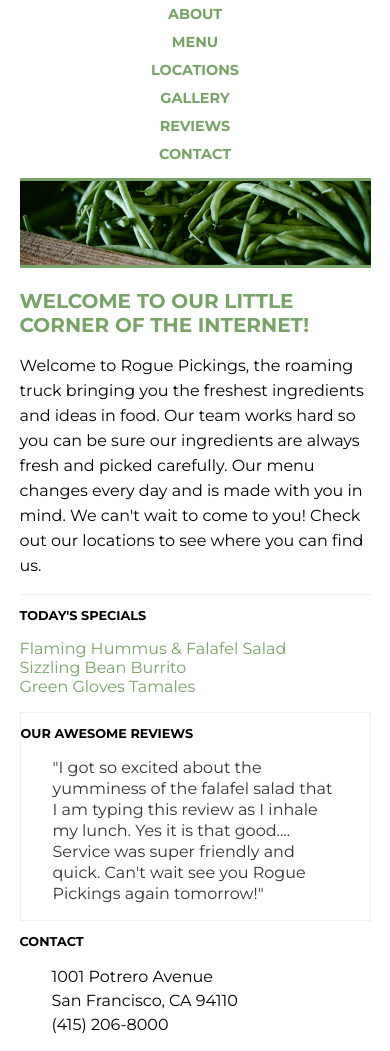
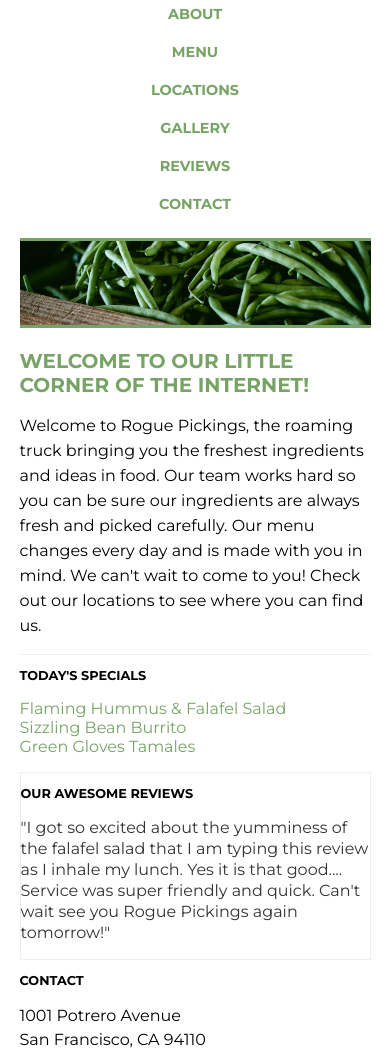
Before and after one commit to Chad-J-B/206-rogue_pickings, a plain HTML site: page index.html in a window 390 px wide. Shown: the part 42-1093 px from the top of the page. Drawn offline with Linux system fonts and the light colour scheme; a web font is replaced by a local one.

Commit message:
Finalized css for mobile

```diff
--- a/css/main.css
+++ b/css/main.css
@@ -45,7 +45,7 @@ h3 {
 p {
 	font-size: .8em;
 	line-height: 1.4em;
-    padding: 0 2em;
+    padding: 0 ;
 }
 
 /*The widths are in a percentage!*/
@@ -85,7 +85,7 @@ header nav ul li {
 	text-transform: uppercase;
 	font-weight: 700;
 	font-size: .9em;
-	padding: 0 0 10px;
+	padding: 0 0 20px;
 	display: inline;
 	display: flex;
     justify-content: center;
```
